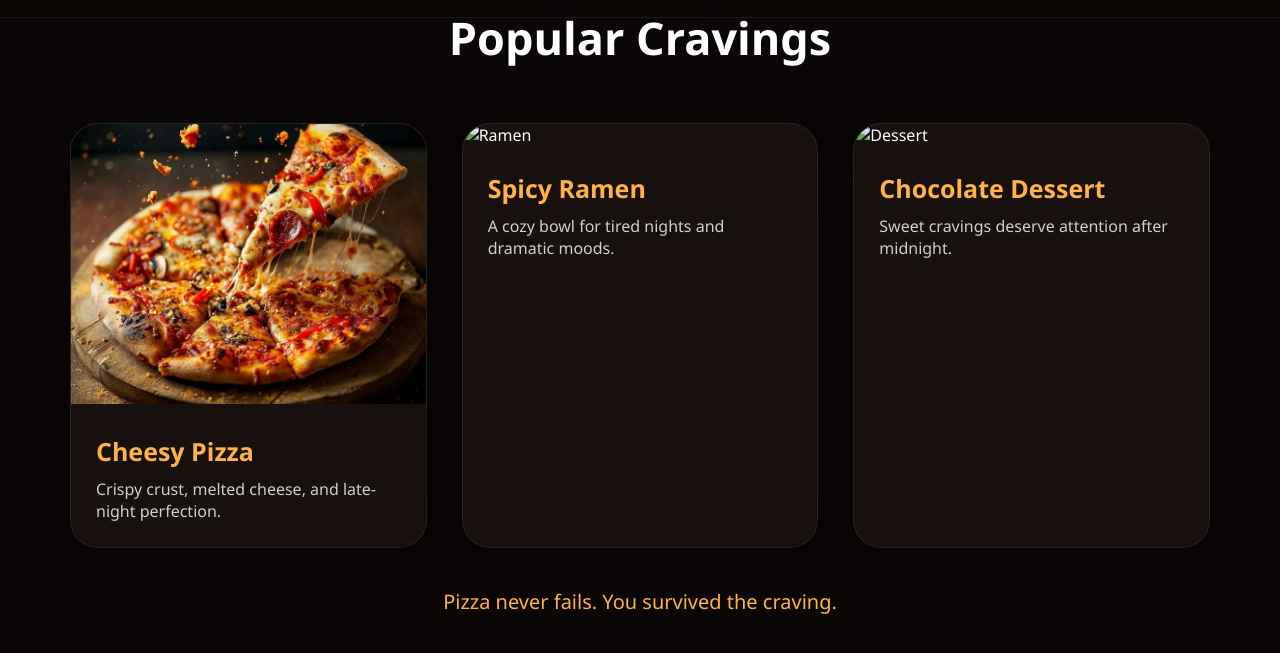
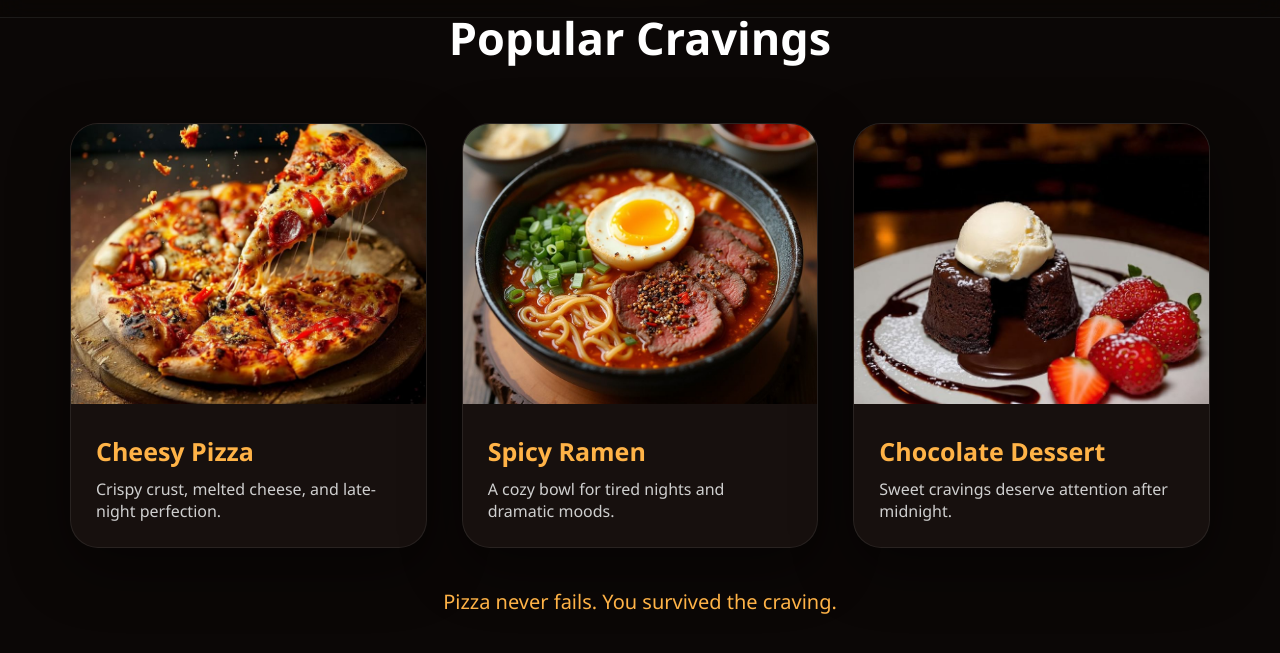
Before and after one commit to kamemajmer-a11y/merkamemaj.github.io, a plain HTML site: page index.html in a window 1280 px wide. Both pictures are taken after a click on the element 248 px from the left and 1256 px from the top of the page. Shown: the part 921-1574 px from the top of the page. Drawn offline with Linux system fonts and the light colour scheme.

Commit message:
images display

```diff
--- a/index.html
+++ b/index.html
@@ -58,6 +58,7 @@
         </div>
 
         <div class="food-grid">
+
             <div class="food-card" data-message="Pizza never fails. You survived the craving.">
                 <img src="images/pizza.jpg" alt="Pizza">
 
@@ -68,7 +69,7 @@
             </div>
 
             <div class="food-card" data-message="Ramen chosen. Comfort level: maximum.">
-                <img src="images/ramen.jpg" alt="Ramen">
+                <img src="images/spicyramen.jpg" alt="Spicy Ramen">
 
                 <div class="food-info">
                     <h3>Spicy Ramen</h3>
@@ -77,13 +78,14 @@
             </div>
 
             <div class="food-card" data-message="Dessert mode activated. No regrets.">
-                <img src="images/dessert.jpg" alt="Dessert">
+                <img src="images/chocolatedessert.jpg" alt="Chocolate Dessert">
 
                 <div class="food-info">
                     <h3>Chocolate Dessert</h3>
                     <p>Sweet cravings deserve attention after midnight.</p>
                 </div>
             </div>
+
         </div>
 
         <p id="foodMessage" class="result-message">
--- a/js/script.js
+++ b/js/script.js
@@ -1,104 +1,66 @@
-// FOOD CARD MESSAGES
-
 const foodCards = document.querySelectorAll(".food-card");
-
 const foodMessage = document.getElementById("foodMessage");
 
 foodCards.forEach(function(card) {
-
     card.addEventListener("click", function() {
-
         const message = card.getAttribute("data-message");
 
         foodMessage.textContent = message;
 
+        foodCards.forEach(function(item) {
+            item.classList.remove("clicked");
+        });
+
+        card.classList.add("clicked");
     });
-
 });
 
-
-// RANDOM CRAVING BUTTON
-
 const randomBtn = document.getElementById("randomBtn");
-
 const heroRandomBtn = document.getElementById("heroRandomBtn");
-
 const randomResult = document.getElementById("randomResult");
-
 const heroResult = document.getElementById("heroResult");
 
 const cravings = [
-
     "🍕 You need cheesy pizza tonight.",
-
     "🍜 Spicy ramen is calling your name.",
-
     "🍰 Chocolate dessert activated.",
-
     "🍔 Double burger craving detected.",
-
     "🌮 Tacos would fix everything right now.",
-
     "🍟 Fries are the correct decision.",
-
-    "🥤Cold drink + late night snack combo unlocked.",
-
+    "🥤 Cold drink + late night snack combo unlocked.",
     "🍩 Donuts are the vibe tonight."
-
 ];
 
 function pickRandomCraving() {
-
     const randomIndex = Math.floor(Math.random() * cravings.length);
-
     const result = cravings[randomIndex];
 
     randomResult.textContent = result;
-
     heroResult.textContent = result;
-
 }
 
 randomBtn.addEventListener("click", pickRandomCraving);
-
 heroRandomBtn.addEventListener("click", pickRandomCraving);
-
-
-// MOOD BUTTONS
 
 const moodButtons = document.querySelectorAll(".mood-btn");
 
 moodButtons.forEach(function(button) {
-
     button.addEventListener("click", function() {
-
         const moodFood = button.getAttribute("data-food");
 
         randomResult.textContent = moodFood;
-
+        heroResult.textContent = moodFood;
     });
-
 });
-
-
-// LIGHT / DARK MODE
 
 const themeBtn = document.getElementById("themeBtn");
 
 themeBtn.addEventListener("click", function () {
-
     document.body.classList.toggle("light-mode");
 
     if (document.body.classList.contains("light-mode")) {
-
         themeBtn.textContent = "☀️";
-
+    } else {
+        themeBtn.textContent = "🌙";
     }
-
-    else {
-
-        themeBtn.textContent = "🌙";
-
-    }
-
 });
```
